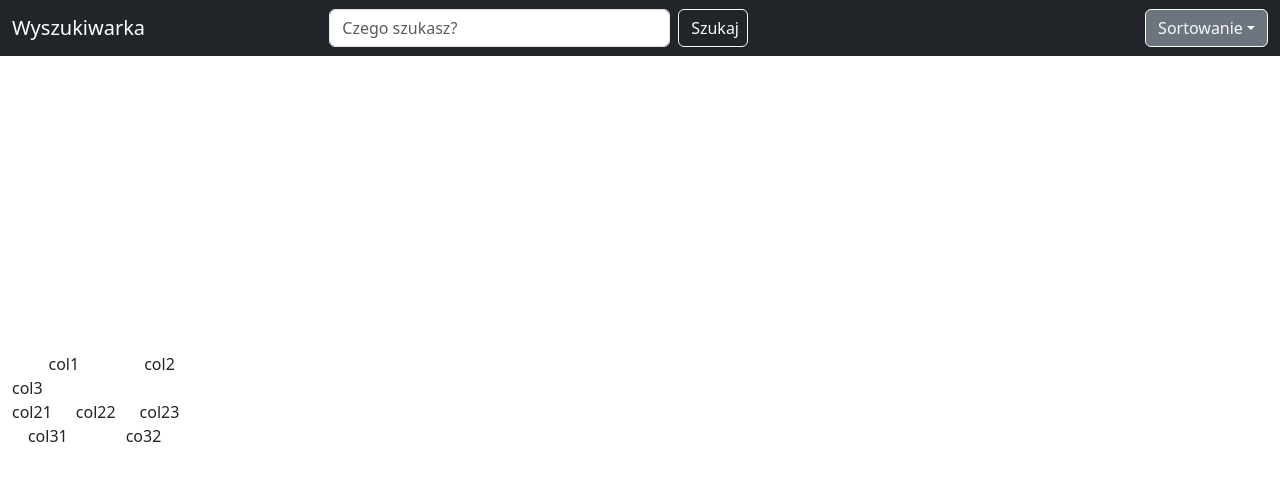
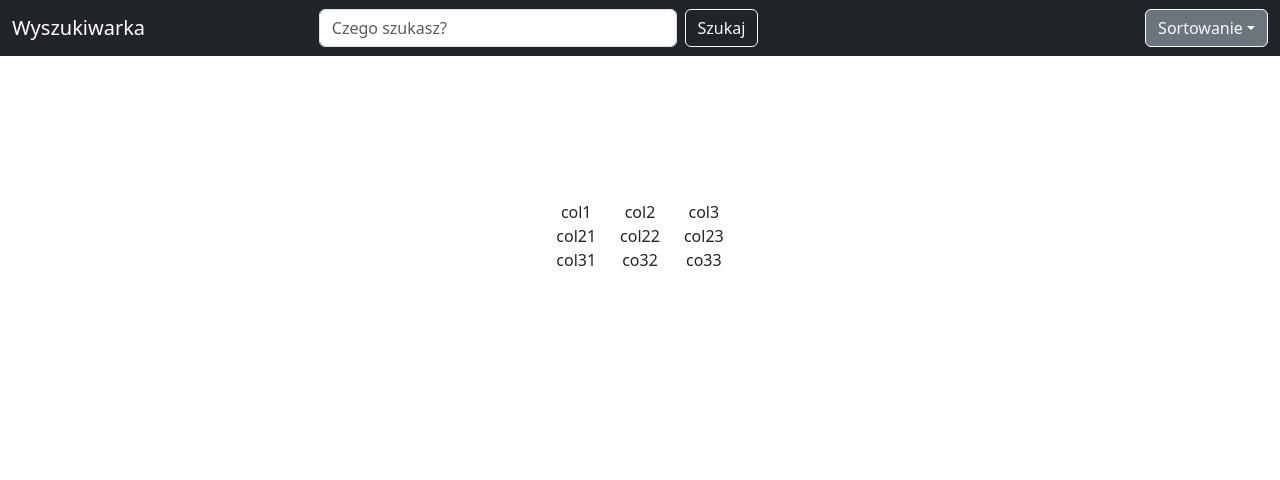
Before and after one commit to KrzysztofW02/ProjektNokaut, a React (Vite) app in the folder NokautScrapper/: page / in a window 1280 px wide. Shown: the top 480 px of the page. Built offline with nearby package versions, Linux system fonts and the light colour scheme; no server answers.

Commit message:
Some grid and navbar fixes

```diff
--- a/NokautScrapper/src/App.css
+++ b/NokautScrapper/src/App.css
@@ -43,7 +43,6 @@
 */
 
 #root {
-  max-width: auto;
   margin: 0;
   text-align: center;
 }
--- a/NokautScrapper/src/App.tsx
+++ b/NokautScrapper/src/App.tsx
@@ -19,7 +19,8 @@ function App() {
       <div>
         <Navbar />
       </div>
-      <div >
+
+      <div className="mt-5">
         <Grid />
       </div>
     </>
--- a/NokautScrapper/src/components/Grid.tsx
+++ b/NokautScrapper/src/components/Grid.tsx
@@ -1,19 +1,21 @@
 import Container from "react-bootstrap/Container";
 import Row from "react-bootstrap/Row";
 import Col from "react-bootstrap/Col";
+import "./customcss/custom.css"
 
 function Grid(){
     return (
+      <div className="MarginGridTop">
         <Container>
           {/* Stack the columns on mobile by making one full-width and the other half-width */}
           <Row>
-        <Col xs={12} md={8}>
+            <Col xs={6} md={4}>
               col1
             </Col>
             <Col xs={6} md={4}>
               col2
             </Col>
-        <Col xs={6} md={3}>
+            <Col xs={6} md={4}>
               col3
             </Col>
           </Row>
@@ -33,10 +35,18 @@ function Grid(){
 
           {/* Columns are always 50% wide, on mobile and desktop */}
           <Row>
-        <Col xs={6}>col31</Col>
-        <Col xs={6}>co32</Col>
+            <Col xs={6} md={4}>
+              col31
+            </Col>
+            <Col xs={6} md={4}>
+              co32
+            </Col>
+            <Col xs={6} md={4}>
+              co33
+            </Col>
           </Row>
         </Container>
+      </div>
     );
 }
 
--- a/NokautScrapper/src/components/Navbar.tsx
+++ b/NokautScrapper/src/components/Navbar.tsx
@@ -7,14 +7,13 @@ function Navbar() {
         <a className="navbar-brand col-1 row-2" href="#home">
           Wyszukiwarka
         </a>
-
-          <div className="d-flex mx-auto row-2 col-4 ">
+        <div className="d-flex mx-auto row-2" style={{ minWidth: "35%" }}>
           <input
-              className="form-control me-2"
+            className="form-control me-2 w-100"
             type="text"
             placeholder="Czego szukasz?"
           />
-            <button className="btn btn-outline-light col-2" type="submit">
+          <button className="btn btn-outline-light " type="submit">
             Szukaj
           </button>
         </div>
--- /dev/null
+++ b/NokautScrapper/src/components/customcss/custom.css
@@ -0,0 +1,3 @@
+.MarginGridTop{
+    margin-top:200px;
+}
--- a/NokautScrapper/src/index.css
+++ b/NokautScrapper/src/index.css
@@ -2,11 +2,14 @@
   font-family: Inter, system-ui, Avenir, Helvetica, Arial, sans-serif;
   line-height: 1.5;
   font-weight: 400;
+/*
+
+/ z jakiegos powodu niszczy strone xd
 
   color-scheme: light dark;
   color: rgba(255, 255, 255, 0.87);
   background-color: #242424;
-
+*/
   font-synthesis: none;
   text-rendering: optimizeLegibility;
   -webkit-font-smoothing: antialiased;
@@ -24,7 +27,6 @@ a:hover {
 
 body {
   margin: 0;
-  display: flex;
   place-items: center;
   min-width: 320px;
   min-height: 100vh;
@@ -66,9 +68,3 @@ button:focus-visible {
     background-color: #f9f9f9;
   }
 }
-
-.container-fluid select{
-
-position: absolute;
-right: 5%;
-  }
```
Lines whose indentation alone changed are shown as unchanged.
